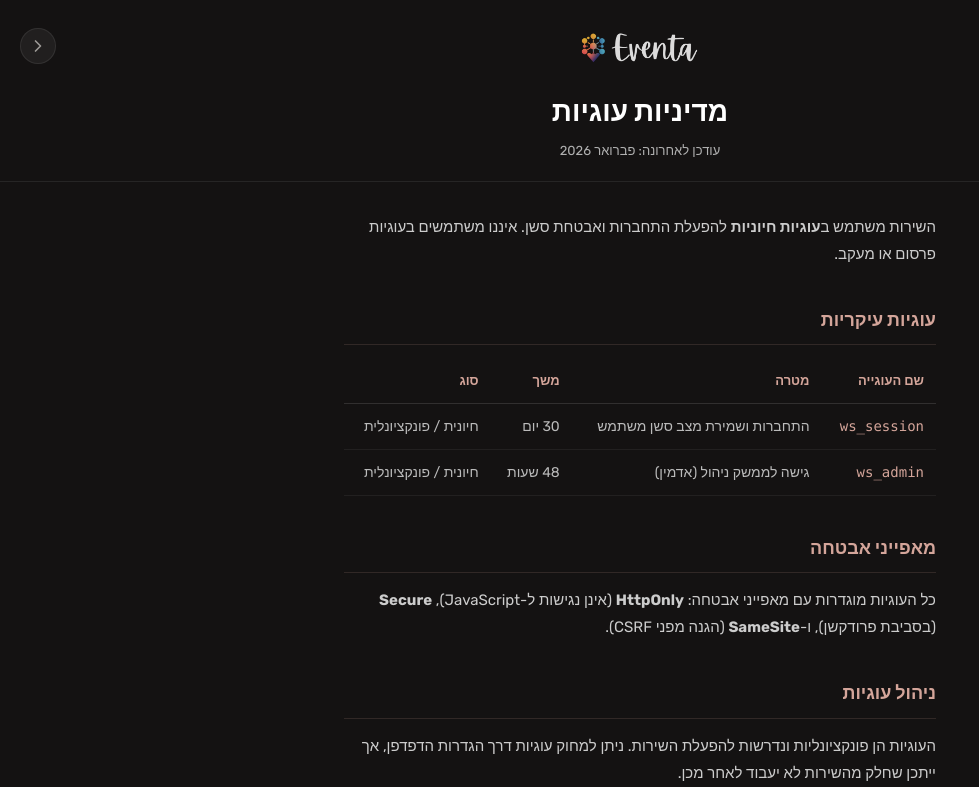
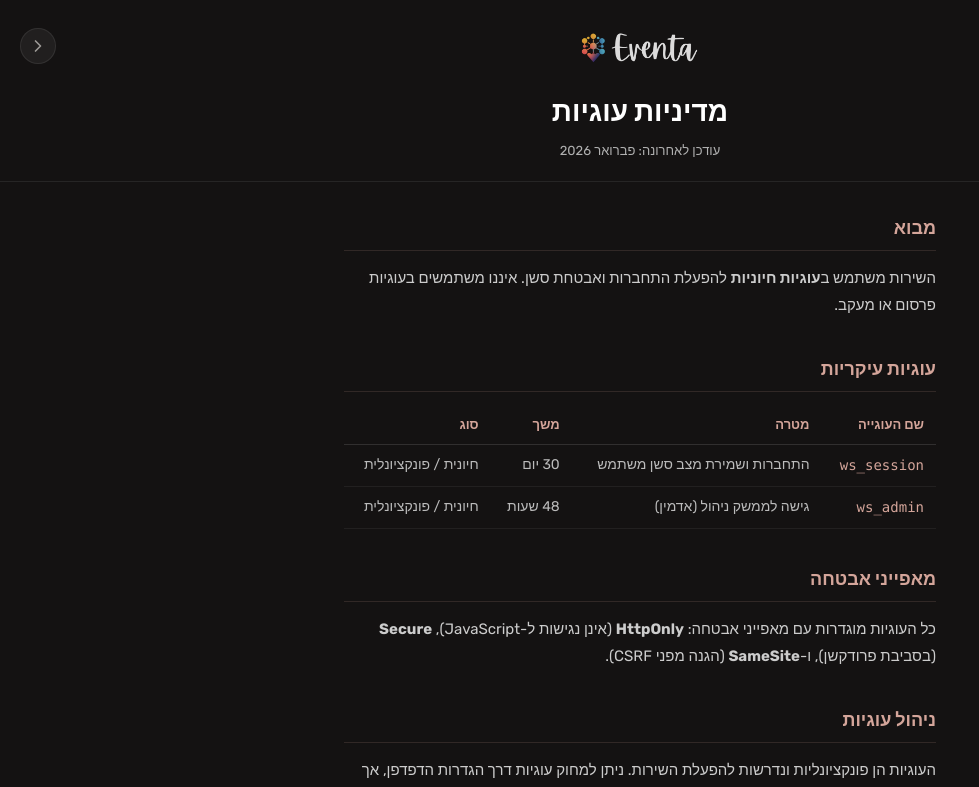
Before and after one commit to tnaydnov/eventa, a Next.js app: page /cookies in a window 1280 px wide. Shown: the top 787 px of the page, without its empty margins (0-979 px from the left). Built offline with nearby package versions, Linux system fonts and the light colour scheme; no server answers.

Commit message:
refactor(cookies): use shared legal components and legalMetadata helper
- Remove 'use client' and all inline style objects
- Use LegalSection/LegalText from @/components/legal
- Table styled with Tailwind classes instead of inline styles
- page.tsx uses legalMetadata() helper like other legal pages

```diff
--- a/src/app/cookies/CookiesContent.tsx
+++ b/src/app/cookies/CookiesContent.tsx
@@ -1,86 +1,61 @@
-'use client';
+import { LegalSection, LegalText } from '@/components/legal';
 
-/* Shared inline styles */
-const sectionStyle: React.CSSProperties = { marginBottom: '36px' };
-const headingStyle: React.CSSProperties = {
-  fontSize: '1.125rem', fontWeight: 700, color: '#d4a59a',
-  marginBottom: '14px', paddingBottom: '8px',
-  borderBottom: '1px solid rgba(212, 165, 154, 0.15)',
-};
-const textStyle: React.CSSProperties = { color: '#ccc', fontSize: '0.9375rem', lineHeight: 1.8, margin: '0 0 10px' };
-const tableStyle: React.CSSProperties = {
-  width: '100%', borderCollapse: 'collapse', fontSize: '0.875rem', marginTop: '12px',
-};
-const thStyle: React.CSSProperties = {
-  textAlign: 'right', padding: '10px 12px', borderBottom: '1px solid rgba(255,255,255,0.12)',
-  color: '#d4a59a', fontWeight: 600, fontSize: '0.8125rem',
-};
-const tdStyle: React.CSSProperties = {
-  textAlign: 'right', padding: '10px 12px', borderBottom: '1px solid rgba(255,255,255,0.06)',
-  color: '#bbb', fontSize: '0.875rem', verticalAlign: 'top',
-};
-const boldText: React.CSSProperties = { ...textStyle, fontWeight: 600, marginTop: '14px' };
+const thCls = 'text-right p-2.5 px-3 border-b border-white/12 text-[var(--primary)] font-semibold text-[0.8125rem]';
+const tdCls = 'text-right p-2.5 px-3 border-b border-white/[0.06] text-[#bbb] text-sm align-top';
 
 export default function CookiesContent() {
   return (
     <>
-      {/* Intro */}
-      <div style={sectionStyle}>
-        <p style={textStyle}>
+      <LegalSection title="מבוא">
+        <LegalText>
           השירות משתמש ב<strong>עוגיות חיוניות</strong> להפעלת התחברות ואבטחת סשן.
           איננו משתמשים בעוגיות פרסום או מעקב.
-        </p>
-      </div>
+        </LegalText>
+      </LegalSection>
 
-      {/* טבלת עוגיות */}
-      <div style={sectionStyle}>
-        <h2 style={headingStyle}>עוגיות עיקריות</h2>
-        <table style={tableStyle}>
+      <LegalSection title="עוגיות עיקריות">
+        <table className="w-full border-collapse text-sm mt-3">
           <thead>
             <tr>
-              <th scope="col" style={thStyle}>שם העוגייה</th>
-              <th scope="col" style={thStyle}>מטרה</th>
-              <th scope="col" style={thStyle}>משך</th>
-              <th scope="col" style={thStyle}>סוג</th>
+              <th scope="col" className={thCls}>שם העוגייה</th>
+              <th scope="col" className={thCls}>מטרה</th>
+              <th scope="col" className={thCls}>משך</th>
+              <th scope="col" className={thCls}>סוג</th>
             </tr>
           </thead>
           <tbody>
             <tr>
-              <td style={tdStyle}><code style={{ color: '#d4a59a' }}>ws_session</code></td>
-              <td style={tdStyle}>התחברות ושמירת מצב סשן משתמש</td>
-              <td style={tdStyle}>30 יום</td>
-              <td style={tdStyle}>חיונית / פונקציונלית</td>
+              <td className={tdCls}><code className="text-[var(--primary)]">ws_session</code></td>
+              <td className={tdCls}>התחברות ושמירת מצב סשן משתמש</td>
+              <td className={tdCls}>30 יום</td>
+              <td className={tdCls}>חיונית / פונקציונלית</td>
             </tr>
             <tr>
-              <td style={tdStyle}><code style={{ color: '#d4a59a' }}>ws_admin</code></td>
-              <td style={tdStyle}>גישה לממשק ניהול (אדמין)</td>
-              <td style={tdStyle}>48 שעות</td>
-              <td style={tdStyle}>חיונית / פונקציונלית</td>
+              <td className={tdCls}><code className="text-[var(--primary)]">ws_admin</code></td>
+              <td className={tdCls}>גישה לממשק ניהול (אדמין)</td>
+              <td className={tdCls}>48 שעות</td>
+              <td className={tdCls}>חיונית / פונקציונלית</td>
             </tr>
           </tbody>
         </table>
-      </div>
+      </LegalSection>
 
-      {/* אבטחה */}
-      <div style={sectionStyle}>
-        <h2 style={headingStyle}>מאפייני אבטחה</h2>
-        <p style={textStyle}>
+      <LegalSection title="מאפייני אבטחה">
+        <LegalText>
           כל העוגיות מוגדרות עם מאפייני אבטחה: <strong>HttpOnly</strong> (אינן נגישות ל-JavaScript),{' '}
           <strong>Secure</strong> (בסביבת פרודקשן), ו-<strong>SameSite</strong> (הגנה מפני CSRF).
-        </p>
-      </div>
+        </LegalText>
+      </LegalSection>
 
-      {/* ניהול */}
-      <div style={{ ...sectionStyle, marginBottom: 0 }}>
-        <h2 style={headingStyle}>ניהול עוגיות</h2>
-        <p style={textStyle}>
+      <LegalSection title="ניהול עוגיות">
+        <LegalText>
           העוגיות הן פונקציונליות ונדרשות להפעלת השירות. ניתן למחוק עוגיות דרך הגדרות הדפדפן,
           אך ייתכן שחלק מהשירות לא יעבוד לאחר מכן.
-        </p>
-        <p style={boldText}>
+        </LegalText>
+        <LegalText bold>
           Eventa אינה משתמשת בעוגיות לצרכי פרסום, מעקב, או אנליטיקה.
-        </p>
-      </div>
+        </LegalText>
+      </LegalSection>
     </>
   );
 }
--- a/src/app/cookies/page.tsx
+++ b/src/app/cookies/page.tsx
@@ -1,12 +1,12 @@
-import type { Metadata } from 'next';
 import SitePageLayout from '@/components/SitePageLayout';
+import { legalMetadata } from '@/components/legal';
 import CookiesContent from './CookiesContent';
 
-export const metadata: Metadata = {
-  title: 'מדיניות עוגיות | Eventa',
-  description: 'מדיניות העוגיות של Eventa - אילו עוגיות אנו משתמשים ולמה.',
-  alternates: { canonical: 'https://www.eventa.productions/cookies' },
-};
+export const metadata = legalMetadata(
+  'מדיניות עוגיות',
+  'מדיניות העוגיות של Eventa - אילו עוגיות אנו משתמשים ולמה.',
+  '/cookies',
+);
 
 export default function CookiesPage() {
   return (
```
